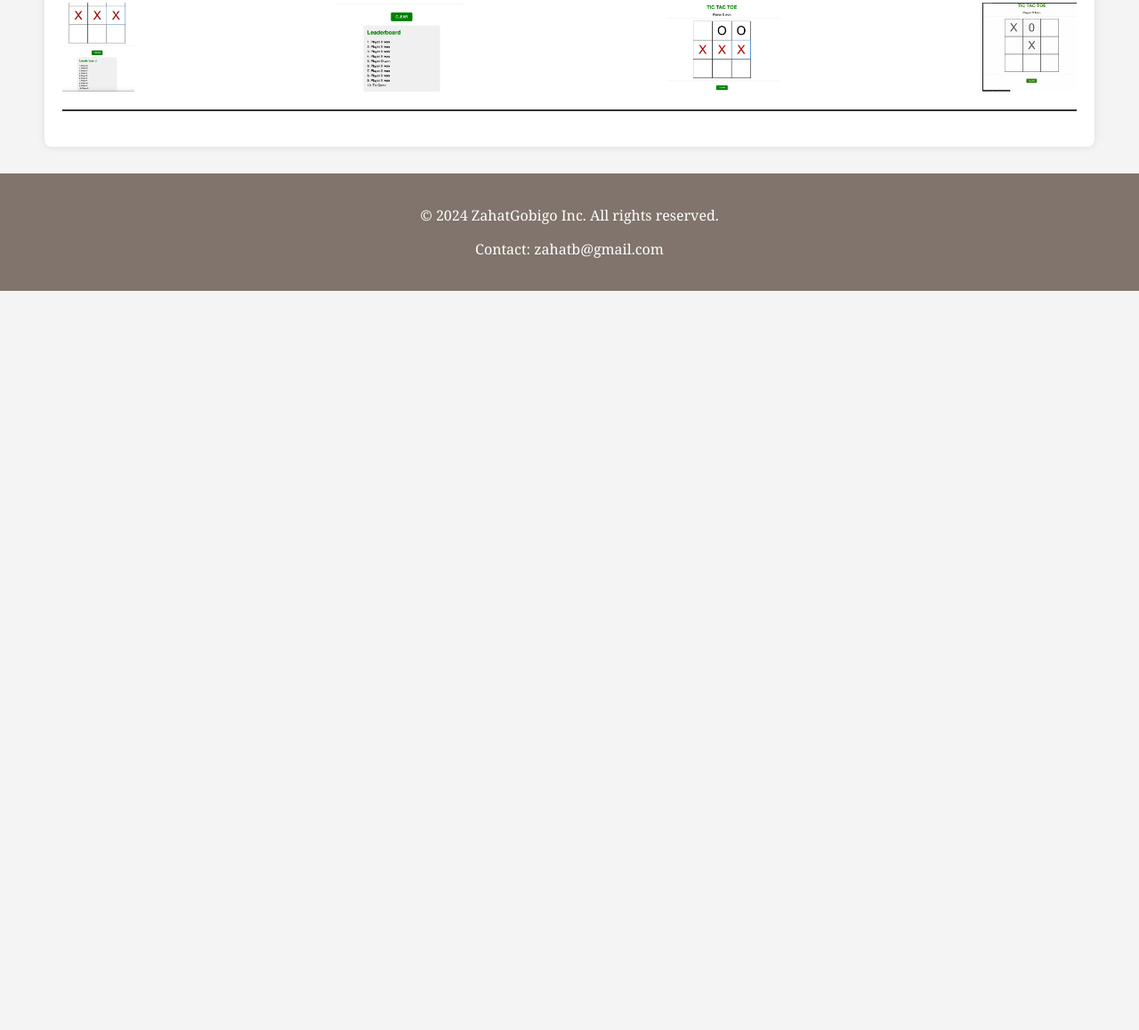
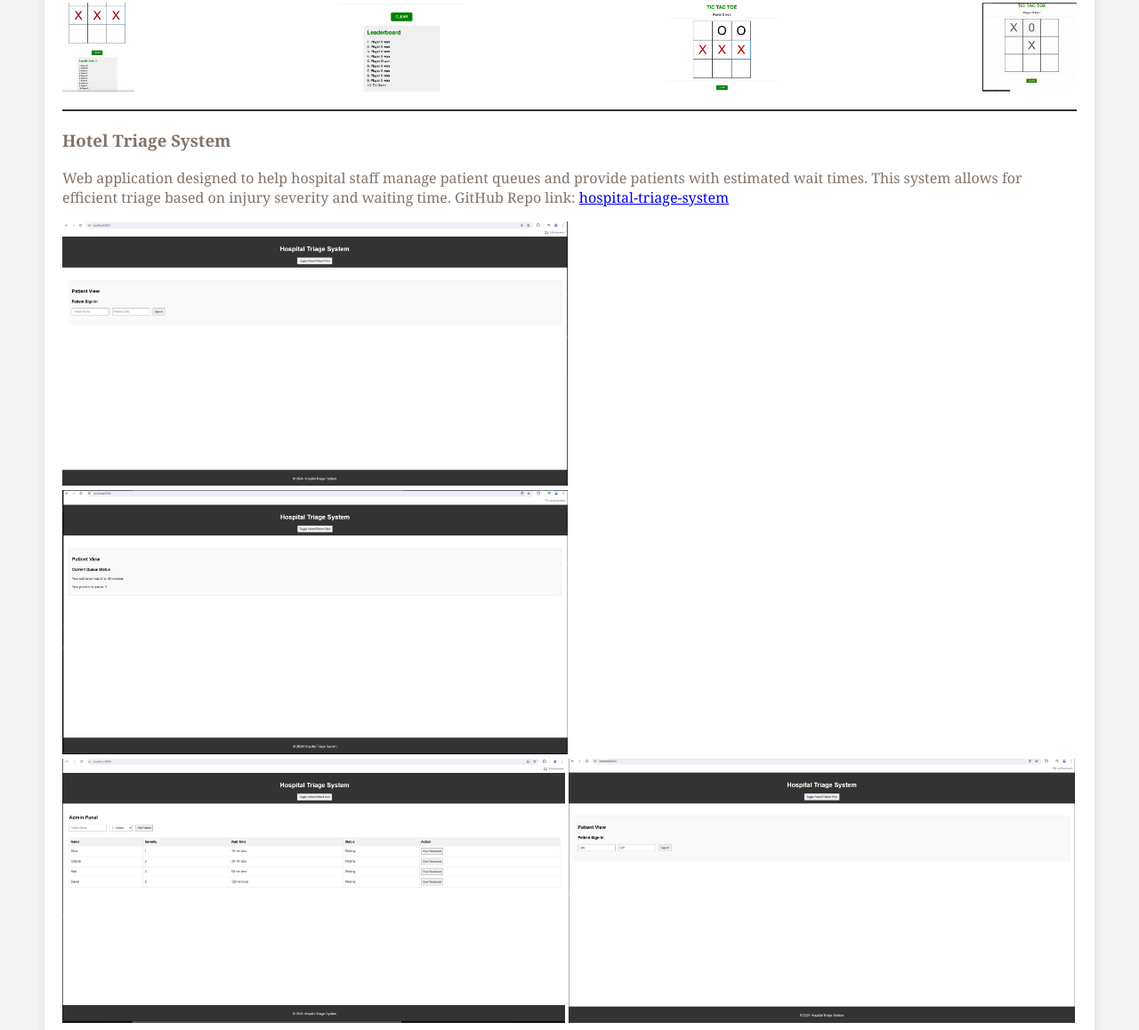
Before and after one commit to AlperenAkin/portfolio, a plain HTML site: page projects.html in a window 1280 px wide. Shown: the part 867-2025 px from the top of the page at 89% size. Before the commit the page ends 1194 px from the top, so only its background shows below. Drawn offline with Linux system fonts and the light colour scheme.

Commit message:
added new project

```diff
--- a/projects.html
+++ b/projects.html
@@ -57,6 +57,19 @@
                     <img src="images/board4.png" alt="board4" class="hms">
                 </div>
             </div>
+            <div class="projlist">
+                <h3>Hotel Triage System</h3>
+                <p>Web application designed to help hospital staff manage patient queues and provide patients with estimated wait times. This system allows for efficient triage based on injury severity and waiting time. GitHub Repo link: <a href="https://github.com/tahze0/hospital-triage-system">hospital-triage-system</a></p>
+                <div class="new-section">
+                    <img src="images/img1.png" alt="board1" class="hms">
+                    <img src="images/img4.png" alt="board2" class="hms">
+
+                </div>
+                <div class="new-section">
+                    <img src="images/img7.png" alt="board3" class="hms">
+                    <img src="images/img9.png" alt="board4" class="hms">
+                </div>
+            </div>
         </section>
     </main>
     <footer class="footer">
--- a/styles.css
+++ b/styles.css
@@ -148,11 +148,7 @@ h2 {
     text-decoration: underline;
 }
 
-.main-content {
-    flex-direction: row;
-    flex-wrap: wrap;
-    justify-content: space-between;
-}
+
 
 section {
     flex: 1 1 calc(50% - 40px);
@@ -177,3 +173,10 @@ section {
     padding-bottom: 20px;
     margin-bottom: 20px;
 }
+
+.new-section .hms {
+
+    flex-shrink: 0;
+    height: 297px;
+    width: auto;
+}
```
Also changed, not shown: images/img1.png (added), images/img4.png (added), images/img7.png (added), images/img9.png (added).
